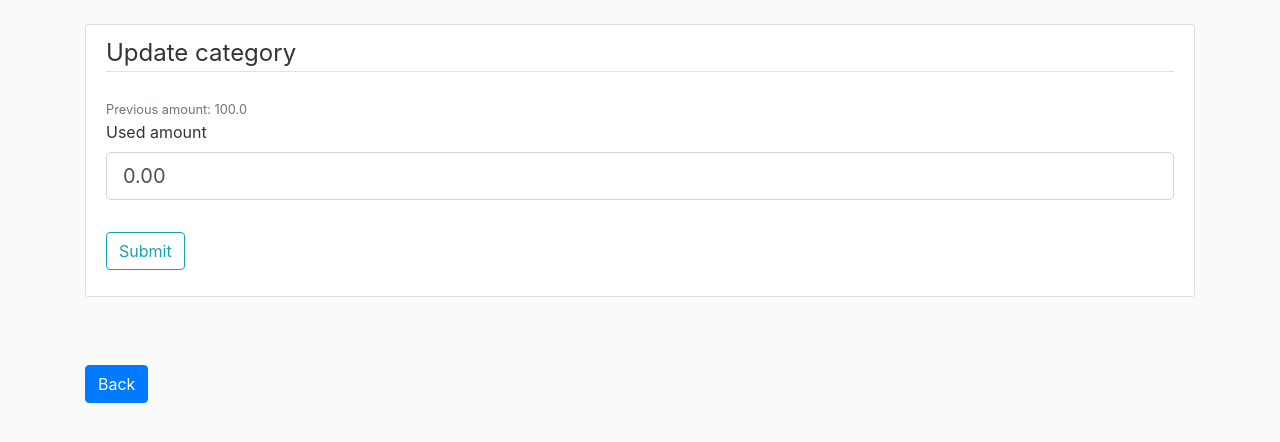
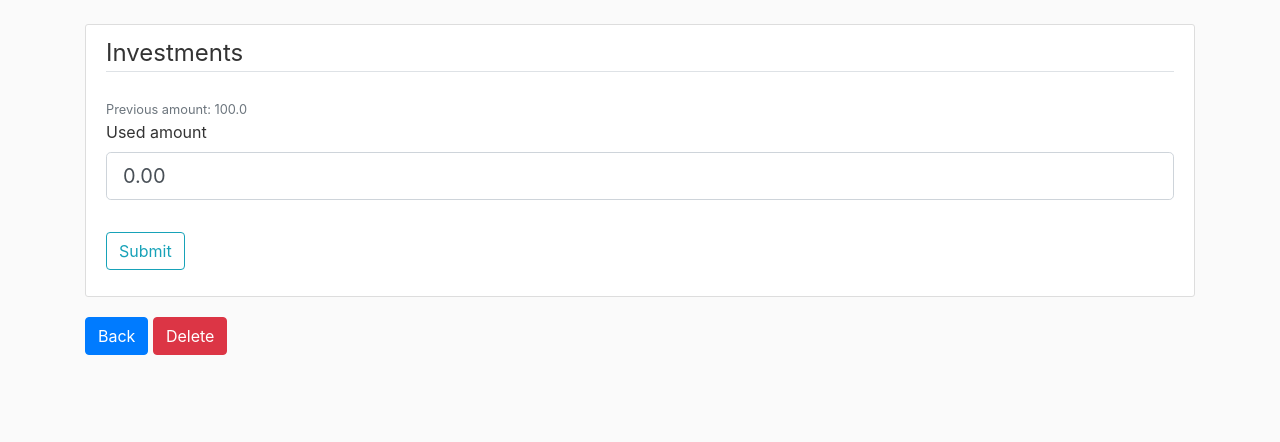
Before and after one commit to Zacpowerr/budget_app, a Flask app: page /budget/1/update/category/5 in a window 1280 px wide. Shown: the part 56-498 px from the top of the page. Run offline with Flask 2, Linux system fonts and the light colour scheme; a user stored in the database is signed in; data comes from the database, SQL or seed files in the repository; both versions use the stored data as it was after the commit; some libraries are stand-ins or nearby versions.

Commit message:
Fixing bugs in the creation of a new budget and when it was updated, when a category was updated and added validation rules

```diff
--- a/budget_app/forms.py
+++ b/budget_app/forms.py
@@ -54,7 +54,7 @@ class CategoryForm(FlaskForm):
 class BudgetForm(FlaskForm):
     name = StringField('Name',validators=[DataRequired(),Length(min=2,max=20)])
     inicial_amount = DecimalField('Inicial amount',places=2, rounding=None)
-    category_list = TextAreaField('Categories',validators=[Length(min=1)])
+    category_list = TextAreaField('Categories')
     submit = SubmitField('Submit')
 
 class BudgetCategoryForm(FlaskForm):
--- a/budget_app/routes.py
+++ b/budget_app/routes.py
@@ -185,21 +185,25 @@ def update_budget(budget_id):
         budget.name = form.name.data
         budget.inicial_amount = form.inicial_amount.data
         db.session.commit()
-        raw_string = form.category_list.data
-        obj_list = raw_string.rsplit(" - ")
-        obj_list.remove("")
-        for obj in obj_list:
-            data = json.loads(obj)
-            available_amount = data['threshold']
-            budget_category = Budget_category(threshold=data['threshold'],used_amount=data['used_amount'],category_id=data['category_id'],budget_id=budget.id,available_amount=available_amount)
-            db.session.add(budget_category)
-        db.session.commit()
-        flash(f'Budget created!','success')
-        return redirect(url_for('budgets'))
+        if len(form.category_list.data) > 0:
+            raw_string = form.category_list.data
+            obj_list = raw_string.rsplit(" - ")
+            obj_list.remove("")
+            for obj in obj_list:
+                data = json.loads(obj)
+                available_amount = data['threshold']
+                budget_category = Budget_category(threshold=data['threshold'],used_amount=data['used_amount'],category_id=data['category_id'],budget_id=budget.id,available_amount=available_amount)
+                db.session.add(budget_category)
+                db.session.commit()
+                flash(f'Budget updated!','success')
+                return redirect(url_for('budgets'))
+        else:
+            flash(f'Budget updated!','success')
+            return redirect(url_for('budgets'))
     elif request.method == 'GET':
         form.name.data = budget.name
         form.inicial_amount.data = budget.inicial_amount
-    return render_template('new_budget.html',form=form, form_bc=form_bc, title='Budget creation')
+    return render_template('new_budget.html',form=form, form_bc=form_bc, title='Update Budget')
 
 @app.route('/budget/<budget_id>/delete',methods=['POST'])
 @login_required
@@ -214,19 +218,37 @@ def delete_budget(budget_id):
 @login_required
 def update_budget_category(budget_id,category_id):
     budget_category = Budget_category.query.get_or_404(category_id)
+    category = Category.query.filter_by(id=budget_category.category.id).first()
+    category_name = category.name
     budget = Budget.query.get_or_404(budget_id)
     form = UpdateBudgetCategoryForm()
     previous = budget_category.used_amount
     if form.validate_on_submit():
         budget_category.used_amount = previous + float(form.used_amount.data)
         budget_category.available_amount = budget_category.available_amount - float(form.used_amount.data)
-        budget.available_amount = budget.available_amount - float(form.used_amount.data)
+        db.session.add(budget_category)
+        if form.used_amount.data != 0:
+            budget.available_amount = budget.available_amount - budget_category.used_amount
+        # print(budget, file=sys.stderr)
+        db.session.add(budget)
         db.session.commit()
         flash(f'The category has been updated!','success')
         return redirect(url_for('budget',budget_id=budget_id))
     elif request.method == 'GET':
         form.used_amount.data = 0.0
-    return render_template('budget_category_update.html',previous=previous, form=form,budget_id=budget_id, legend='Update category')
+    return render_template('budget_category_update.html',previous=previous,category_name=category_name, form=form,category_id=category_id,budget_id=budget_id, legend='Update category')
+
+
+@app.route('/budget/<budget_id>/update/category/<category_id>/delete',methods=['POST'])
+@login_required
+def delete_budget_category(budget_id,category_id):
+    budget_category = Budget_category.query.get_or_404(category_id)
+    db.session.delete(budget_category)
+    db.session.commit()
+    flash(f'The category has been deleted!','success')
+    return redirect(url_for('budget',budget_id=budget_id))
+
+
 # END Web routes
 
 # API routes
--- a/budget_app/templates/budget.html
+++ b/budget_app/templates/budget.html
@@ -4,14 +4,15 @@
 <div class="card">
     <div class="card-body">
         <h3>{{ budget.name }}</h3>
+        <p class="text-muted"> Available: {{ (budget.available_amount | round(2)) }}</p>
         <div class="list-group">
             {% for category in categories %}
             <a href="{{ url_for('update_budget_category',budget_id=budget.id,category_id=category.id) }}" class="list-group-item list-group-item-action">
                 <div>
                     {{ category.name }}
                 </div>
-                <small class="text-muted mr-3"> Amount used: {{category.used_amount}}</small>
-                <small class="text-muted"> Available amount: {{category.available_amount}}</small>
+                <small class="text-muted mr-3"> Amount used: {{category.used_amount | round(2)}}</small>
+                <small class="text-muted"> Available amount: {{category.available_amount | round(2)}}</small>
                 <small class="text-muted"> Threshold: {{category.threshold}}</small>
             </a>
             {% endfor %}
--- a/budget_app/templates/budget_category_update.html
+++ b/budget_app/templates/budget_category_update.html
@@ -5,7 +5,8 @@
     <form method="POST" action="">
         {{  form.hidden_tag() }}
         <fieldset class="form-group">
-            <legend class="border-bottom mb-4">{{legend}}</legend>
+            <legend class="border-bottom mb-4">{{category_name}}</legend>
+
             <small class="text-muted" >Previous amount: {{ previous }}</small>
             <div class="form-group">
                 {{ form.used_amount.label(class="form-control-label") }}
@@ -26,6 +27,11 @@
         </div>
     </form>
 </div>
-<a class="btn btn-primary mt-5" href="{{ url_for('budget',budget_id=budget_id)}}">Back</a>
+<div>
+    <a class="btn btn-primary" href="{{ url_for('budget',budget_id=budget_id)}}">Back</a>
+    <form class="d-inline" action="{{ url_for('delete_budget_category',category_id=category_id,budget_id=budget_id) }}" method="post">
+        <input type="submit" class="btn btn-danger" value="Delete">
+    </form>
+</div>
 
 {% endblock %}
--- a/budget_app/templates/budgets.html
+++ b/budget_app/templates/budgets.html
@@ -8,7 +8,7 @@
         <div>
             {{ budget.name }}
         </div>
-        <small class="text-muted">Available Amount: {{budget.available_amount}}</small>
+        <small class="text-muted">Available Amount: {{(budget.available_amount | round(2))}}</small>
     </a>
     {% endfor %}
 </div>
```
Also changed, not shown: budget_app/app_db.db.
